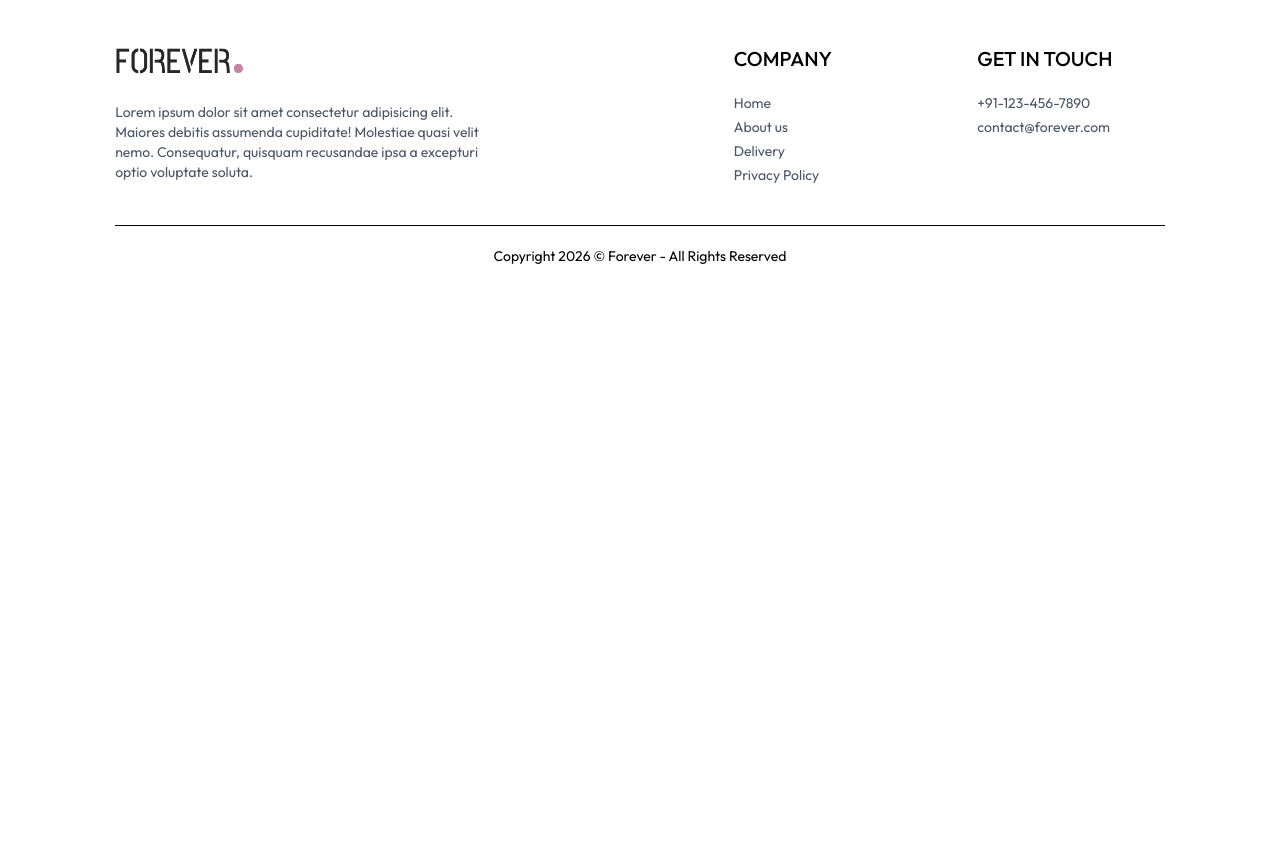
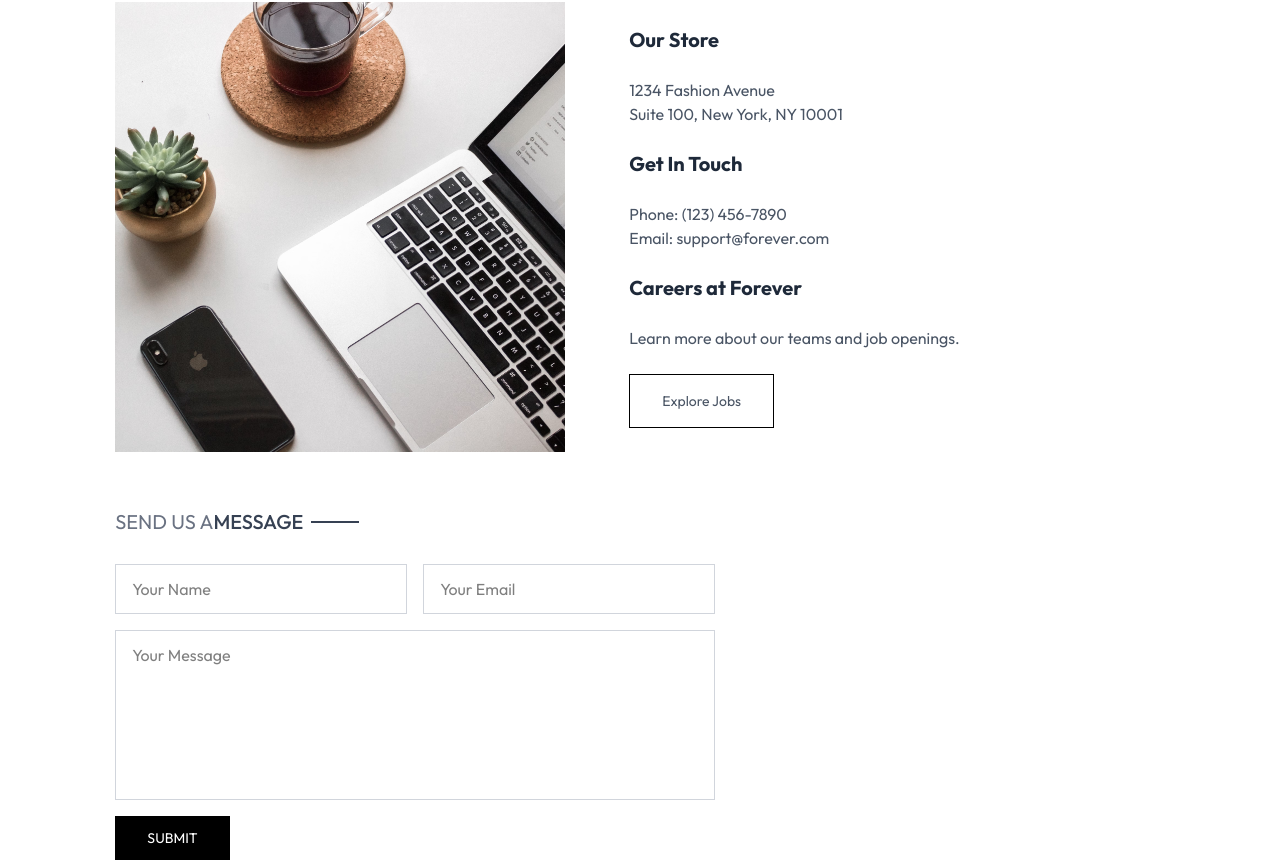
Before and after one commit to ankitsharma34/E-Commerce-App, a React app in the folder frontend/: page /contact in a window 1280 px wide. Shown: the part 196-1060 px from the top of the page. Before the commit the page ends 800 px from the top, so only its background shows below. Built offline with nearby package versions, Linux system fonts and the light colour scheme; the HTML template or start-up script is replaced by a standard one.

Commit message:
Contact page created

```diff
--- a/frontend/src/pages/Contact.jsx
+++ b/frontend/src/pages/Contact.jsx
@@ -1,7 +1,100 @@
-import React from "react";
+import React, { useState } from "react";
+import Title from "../components/Title";
+import { assets } from "../assets/assets";
 
 const Contact = () => {
-  return <div></div>;
+  const [name, setName] = useState("");
+  const [email, setEmail] = useState("");
+  const [message, setMessage] = useState("");
+
+  const submitHandler = (event) => {
+    event.preventDefault();
+    // Handle form submission logic here
+    console.log({ name, email, message });
+    setName("");
+    setEmail("");
+    setMessage("");
+  };
+
+  return (
+    <div>
+      {/* Header */}
+      <div className="text-2xl text-center pt-8 border-t">
+        <Title text1={"CONTACT"} text2={"US"} />
+      </div>
+
+      {/* Contact Info + Image */}
+      <div className="my-10 flex flex-col md:flex-row gap-16">
+        <img
+          src={assets.contact_img}
+          alt="Contact us"
+          className="w-full md:max-w-[450px]"
+        />
+        <div className="flex flex-col justify-center gap-6 text-gray-600">
+          <b className="text-xl text-gray-800">Our Store</b>
+          <p>
+            1234 Fashion Avenue <br />
+            Suite 100, New York, NY 10001
+          </p>
+
+          <b className="text-xl text-gray-800">Get In Touch</b>
+          <p>
+            Phone: (123) 456-7890 <br />
+            Email: support@forever.com
+          </p>
+
+          <b className="text-xl text-gray-800">Careers at Forever</b>
+          <p>Learn more about our teams and job openings.</p>
+          <button className="border border-black px-8 py-4 text-sm hover:bg-black hover:text-white transition-all duration-500 cursor-pointer w-fit">
+            Explore Jobs
+          </button>
+        </div>
+      </div>
+
+      {/* Contact Form */}
+      <div className="text-xl py-4">
+        <Title text1={"SEND US A"} text2={"MESSAGE"} />
+      </div>
+
+      <form
+        onSubmit={submitHandler}
+        className="flex flex-col gap-4 mb-20 max-w-[600px]"
+      >
+        <div className="flex flex-col sm:flex-row gap-4">
+          <input
+            type="text"
+            value={name}
+            onChange={(e) => setName(e.target.value)}
+            className="w-full px-4 py-3 border border-gray-300 outline-none focus:border-gray-800 transition-colors"
+            placeholder="Your Name"
+            required
+          />
+          <input
+            type="email"
+            value={email}
+            onChange={(e) => setEmail(e.target.value)}
+            className="w-full px-4 py-3 border border-gray-300 outline-none focus:border-gray-800 transition-colors"
+            placeholder="Your Email"
+            required
+          />
+        </div>
+        <textarea
+          value={message}
+          onChange={(e) => setMessage(e.target.value)}
+          className="w-full px-4 py-3 border border-gray-300 outline-none focus:border-gray-800 transition-colors resize-none"
+          placeholder="Your Message"
+          rows={6}
+          required
+        />
+        <button
+          type="submit"
+          className="bg-black text-white px-8 py-3 text-sm cursor-pointer active:bg-gray-700 w-fit"
+        >
+          SUBMIT
+        </button>
+      </form>
+    </div>
+  );
 };
 
 export default Contact;
```
